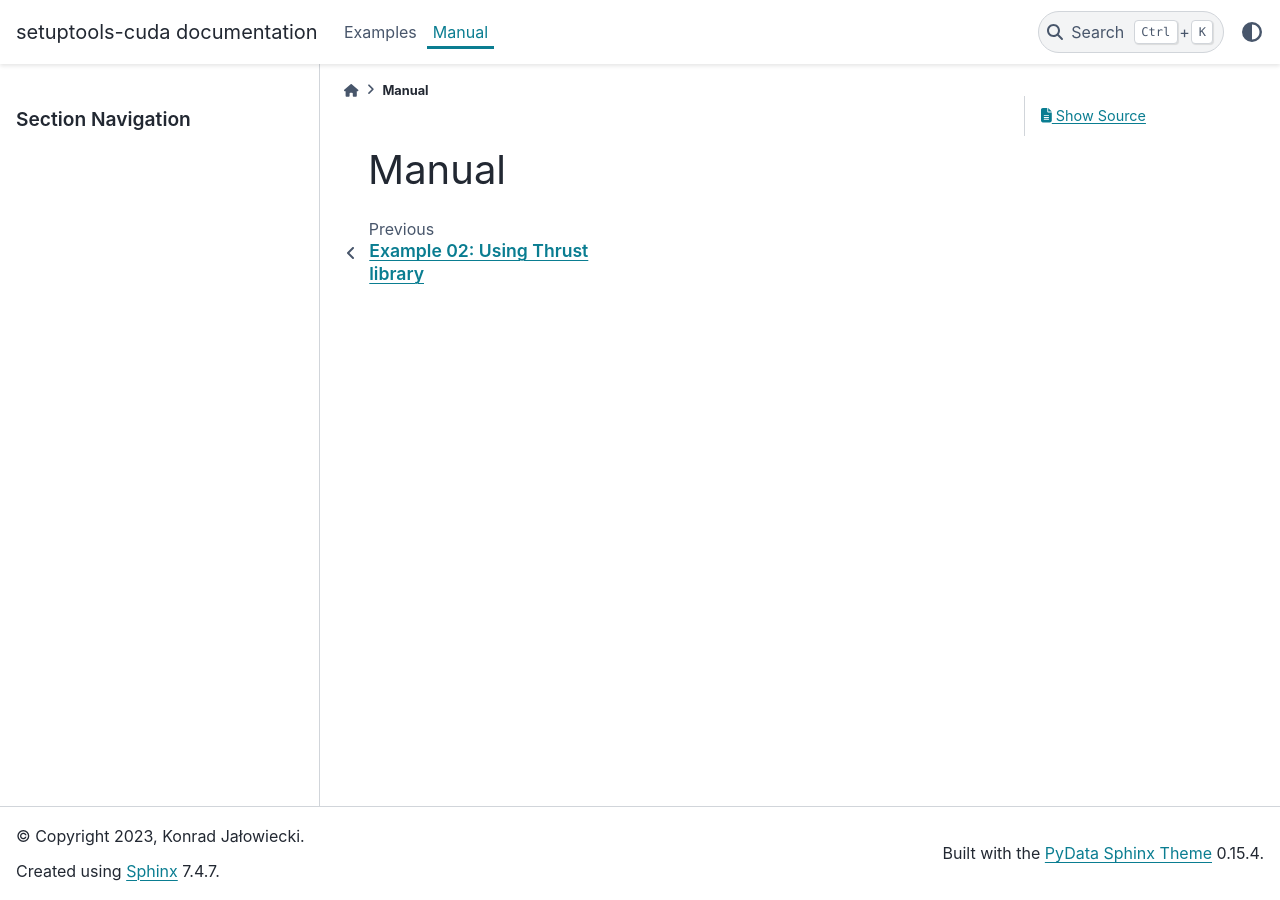
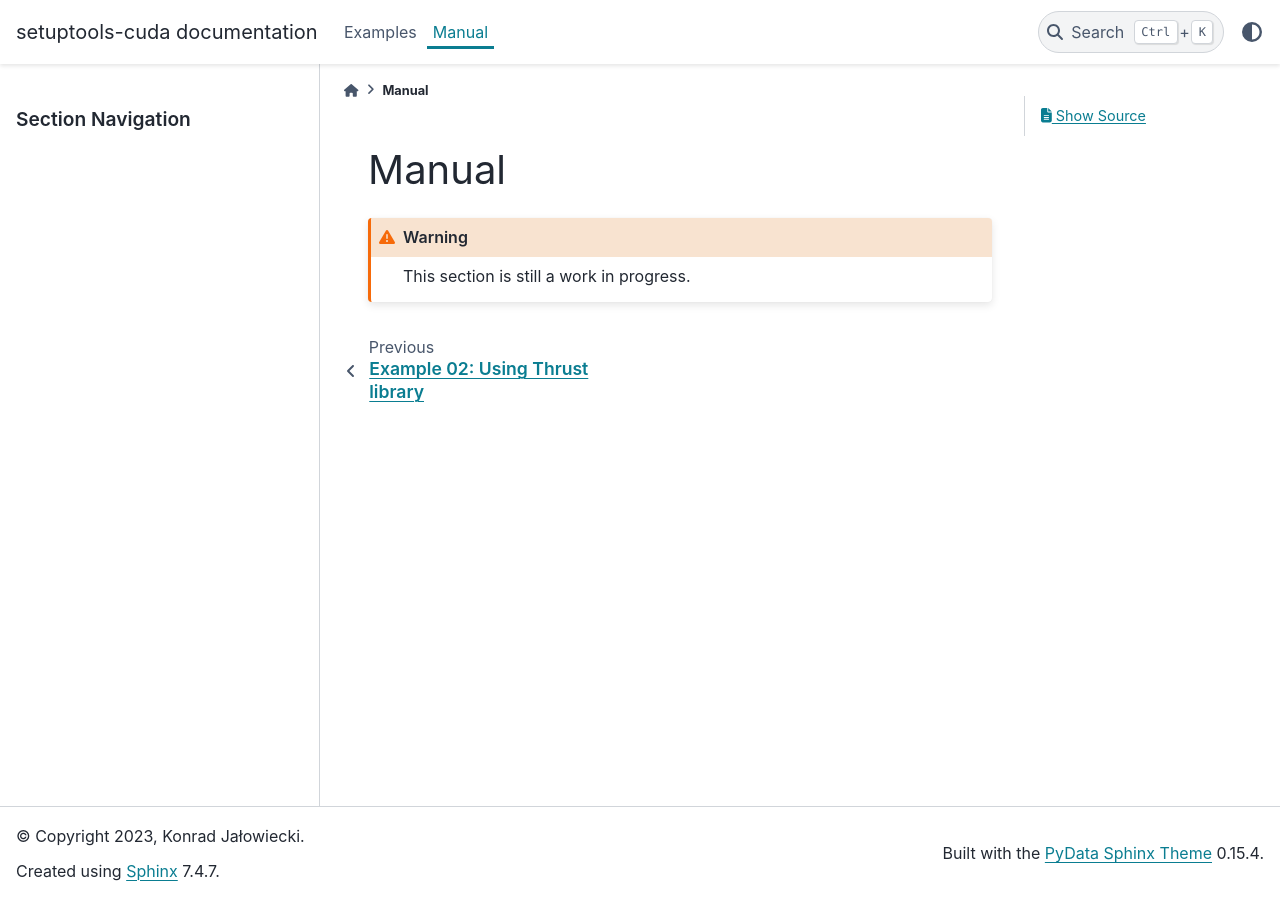
Before and after one commit to euro-hpc-pl/setuptools_cuda, a Sphinx documentation site: the page built from docs/source/manual.md, in a window 1280 px wide. Built offline with Sphinx 7.4.7 and the PyData theme 0.15.4, drawn with Linux system fonts in a browser that asks for light colours.

Commit message:
Add work in progress banner

```diff
--- a/docs/source/manual.md
+++ b/docs/source/manual.md
@@ -1 +1,5 @@
 # Manual
+
+:::{warning}
+This section is still a work in progress.
+:::
```
